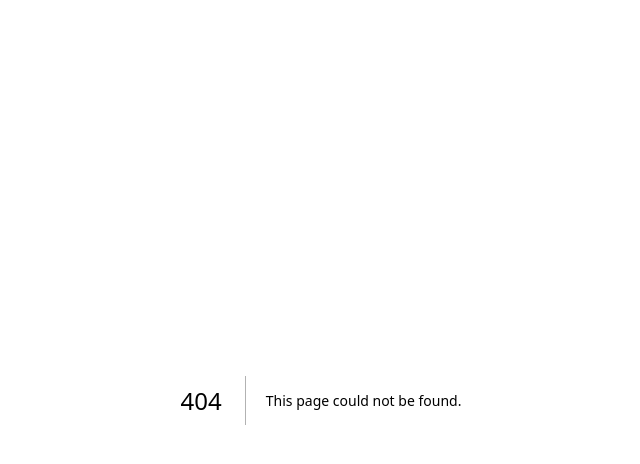
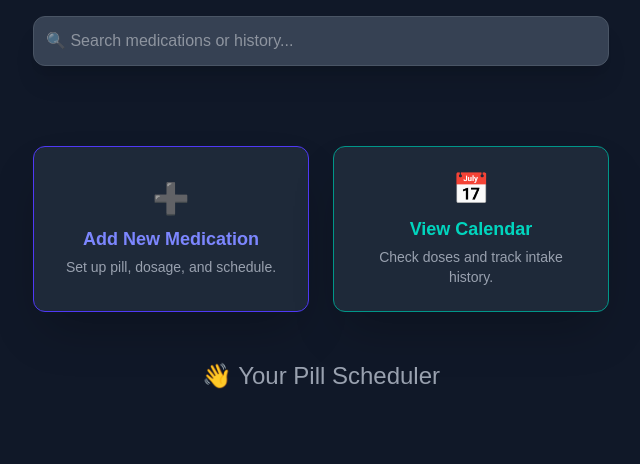
Before and after one commit to Sumiksh/PillReminders, a Next.js app: page /option in a window 1280 px wide. Before the commit this address had no page. Shown: the top 464 px of the page, without its empty margins (319-959 px from the left). Built offline with nearby package versions, Linux system fonts and the light colour scheme.

Commit message:
created landing page. Need to fix auth

```diff
--- a/package.json
+++ b/package.json
@@ -10,6 +10,7 @@
   },
   "dependencies": {
     "next": "16.0.10",
+    "next-auth": "^4.24.13",
     "react": "19.2.1",
     "react-dom": "19.2.1",
     "react-router-dom": "^7.10.1"
--- /dev/null
+++ b/src/app/dashboard/page.js
@@ -0,0 +1,93 @@
+// src/app/dashboard/page.js
+
+'use client';
+
+import React from 'react';
+import { useRouter } from 'next/navigation';
+// Import NextAuth client functions to check session status
+import { useSession, signOut } from 'next-auth/react';
+
+function DashboardPage() {
+  const router = useRouter();
+  // 1. Check the session status
+  const { data: session, status } = useSession();
+
+  const handleNavigate = (path) => {
+    router.push(path);
+  };
+
+  // 2. Handle Loading and Unauthenticated States
+  if (status === 'loading') {
+    return (
+      <div className="min-h-screen bg-gray-900 text-gray-100 flex items-center justify-center">
+        <p className="text-xl text-indigo-400">Loading Session...</p>
+      </div>
+    );
+  }
+
+  // If the user is not authenticated, redirect them back to the login page
+  if (status === 'unauthenticated') {
+    // Optionally redirect immediately or show a link to login
+    router.push('/');
+    return null;
+  }
+
+  // --- 3. Render Dashboard for Authenticated Users ---
+  // The 'session' object is now guaranteed to contain user data (email, name, image, etc.)
+
+  return (
+    // Outer container: Full screen height, centered content, dark background
+    <div className="min-h-screen bg-gray-900 text-gray-100 flex flex-col items-center p-4">
+
+      {/* Header with User Info and Logout */}
+      <div className="w-full max-w-xl flex justify-between items-center mb-8">
+        <h2 className="text-xl font-light text-gray-400">
+          Welcome, {session?.user?.name?.split(' ')[0] || 'User'}!
+        </h2>
+        <button
+          onClick={() => signOut({ callbackUrl: '/' })}
+          className="py-1 px-3 bg-red-600 text-sm rounded-lg hover:bg-red-700 transition"
+        >
+          Logout
+        </button>
+      </div>
+
+      {/* Search Box on Top */}
+      <div className="w-full max-w-xl mb-8">
+        <input
+          type="text"
+          placeholder="🔍 Search medications or history..."
+          className="w-full p-3 rounded-xl bg-gray-700 text-gray-200 border border-gray-600 focus:border-indigo-500 focus:ring-1 focus:ring-indigo-500 shadow-xl transition"
+        />
+      </div>
+
+      {/* Quick Action Buttons Container */}
+      <div className="flex flex-col sm:flex-row gap-6 w-full max-w-xl justify-center">
+
+        {/* Action 1: Add Medication Card */}
+        <button
+          className="flex-1 p-6 bg-gray-800 border border-indigo-600 rounded-xl shadow-2xl hover:bg-gray-700 transition duration-300 ease-in-out transform hover:scale-[1.02]"
+          onClick={() => handleNavigate('/add-medication')}
+        >
+          <div className="text-3xl mb-2">➕</div>
+          <p className="text-lg font-bold text-indigo-400">Add New Medication</p>
+          <p className="text-sm text-gray-400 mt-1">Set up pill, dosage, and schedule.</p>
+        </button>
+
+        {/* Action 2: Calendar View Card */}
+        <button
+          className="flex-1 p-6 bg-gray-800 border border-teal-600 rounded-xl shadow-2xl hover:bg-gray-700 transition duration-300 ease-in-out transform hover:scale-[1.02]"
+          onClick={() => handleNavigate('/calendar')}
+        >
+          <div className="text-3xl mb-2">📅</div>
+          <p className="text-lg font-bold text-teal-400">View Calendar</p>
+          <p className="text-sm text-gray-400 mt-1">Check doses and track intake history.</p>
+        </button>
+      </div>
+    </div>
+  );
+}
+
+// NOTE: You must wrap your entire application with <SessionProvider>
+// (usually in your main layout file) for useSession() to work.
+export default DashboardPage;
--- /dev/null
+++ b/src/app/option/page.js
@@ -0,0 +1,61 @@
+// src/app/page.js
+
+'use client';
+
+import React from 'react';
+import { useRouter } from 'next/navigation'; // Using standard Next.js router
+
+function LandingPage() {
+  const router = useRouter();
+
+  const handleNavigate = (path) => {
+    router.push(path);
+  };
+
+  return (
+    // Outer container: Full screen height, centered content, dark background
+    <div className="min-h-screen bg-gray-900 text-gray-100 flex flex-col items-center p-4">
+
+      {/* Search Box on Top */}
+      <div className="w-full max-w-xl mb-20">
+        <input
+          type="text"
+          placeholder="🔍 Search medications or history..."
+          className="w-full p-3 rounded-xl bg-gray-700 text-gray-200 border border-gray-600 focus:border-indigo-500 focus:ring-1 focus:ring-indigo-500 shadow-xl transition"
+        />
+      </div>
+
+      {/* Quick Action Buttons Container */}
+      {/* Flex container to center items, space out, and keep them in one row */}
+      <div className="flex flex-col sm:flex-row gap-6 w-full max-w-xl justify-center">
+
+        {/* Action 1: Add Medication Card */}
+        <button
+          className="flex-1 p-6 bg-gray-800 border border-indigo-600 rounded-xl shadow-2xl hover:bg-gray-700 transition duration-300 ease-in-out transform hover:scale-[1.02]"
+          onClick={() => handleNavigate('/add-medication')}
+        >
+          <div className="text-3xl mb-2">➕</div>
+          <p className="text-lg font-bold text-indigo-400">Add New Medication</p>
+          <p className="text-sm text-gray-400 mt-1">Set up pill, dosage, and schedule.</p>
+        </button>
+
+        {/* Action 2: Calendar View Card */}
+        <button
+          className="flex-1 p-6 bg-gray-800 border border-teal-600 rounded-xl shadow-2xl hover:bg-gray-700 transition duration-300 ease-in-out transform hover:scale-[1.02]"
+          onClick={() => handleNavigate('/calendar')}
+        >
+          <div className="text-3xl mb-2">📅</div>
+          <p className="text-lg font-bold text-teal-400">View Calendar</p>
+          <p className="text-sm text-gray-400 mt-1">Check doses and track intake history.</p>
+        </button>
+
+      </div>
+
+      {/* Welcome Text centered */}
+      <h2 className="mt-12 text-2xl font-light text-gray-400">👋 Your Pill Scheduler</h2>
+
+    </div>
+  );
+}
+
+export default LandingPage;
--- a/src/app/page.js
+++ b/src/app/page.js
@@ -2,60 +2,83 @@
 
 'use client';
 
-import React from 'react';
-import { useRouter } from 'next/navigation'; // Using standard Next.js router
+import React, { useState } from 'react';
+import { useRouter } from 'next/navigation';
+// --- Import NextAuth Client functions ---
+import { signIn } from 'next-auth/react';
 
-function LandingPage() {
+function AuthPage() {
   const router = useRouter();
+  const [isLoading, setIsLoading] = useState(false);
 
-  const handleNavigate = (path) => {
-    router.push(path);
+  /**
+   * Handles the click event to initiate the Google OAuth sign-in flow.
+   */
+  const handleGoogleSignIn = async () => {
+    setIsLoading(true);
+
+    try {
+      // 1. Call signIn, specifying the provider ('google')
+      // and redirecting to the dashboard on success.
+      const result = await signIn('google', {
+        redirect: false, // Prevents full page reload/redirect from the hook itself
+        callbackUrl: '/dashboard' // Where to go after successful authentication
+      });
+
+      if (result && result.error) {
+        // Handle errors (e.g., user cancels, Google service error)
+        console.error("Google Sign-In Error:", result.error);
+        alert(`Authentication failed: ${result.error}`);
+      } else {
+        // If no error, the callback URL logic will take over the navigation
+        // If redirect:false is used, manually push to the dashboard on success
+        if (result && !result.error) {
+            router.push('/dashboard');
+        }
+      }
+
+    } catch (error) {
+      console.error("Sign-in process failed:", error);
+      alert("An unexpected error occurred during sign-in.");
+    } finally {
+      setIsLoading(false);
+    }
   };
 
   return (
-    // Outer container: Full screen height, centered content, dark background
-    <div className="min-h-screen bg-gray-900 text-gray-100 flex flex-col items-center p-4">
+    // Outer container: Dark theme, centered
+    <div className="min-h-screen bg-gray-900 text-gray-100 flex items-center justify-center p-4">
 
-      {/* Search Box on Top */}
-      <div className="w-full max-w-xl mb-20">
-        <input
-          type="text"
-          placeholder="🔍 Search medications or history..."
-          className="w-full p-3 rounded-xl bg-gray-700 text-gray-200 border border-gray-600 focus:border-indigo-500 focus:ring-1 focus:ring-indigo-500 shadow-xl transition"
-        />
-      </div>
+      <div className="w-full max-w-sm bg-gray-800 p-8 rounded-xl shadow-2xl border border-indigo-700 text-center">
 
-      {/* Quick Action Buttons Container */}
-      {/* Flex container to center items, space out, and keep them in one row */}
-      <div className="flex flex-col sm:flex-row gap-6 w-full max-w-xl justify-center">
+        <h1 className="text-3xl font-bold mb-4 text-indigo-400">Pill Scheduler</h1>
+        <p className="text-gray-400 mb-8">Secure access via your preferred provider.</p>
 
-        {/* Action 1: Add Medication Card */}
+        {/* OAuth Button (Google Example) */}
         <button
-          className="flex-1 p-6 bg-gray-800 border border-indigo-600 rounded-xl shadow-2xl hover:bg-gray-700 transition duration-300 ease-in-out transform hover:scale-[1.02]"
-          onClick={() => handleNavigate('/add-medication')}
+          type="button"
+          onClick={handleGoogleSignIn}
+          disabled={isLoading}
+          className="w-full p-3 bg-red-600 text-white font-bold rounded-lg hover:bg-red-700 transition disabled:bg-red-900 flex items-center justify-center space-x-2"
         >
-          <div className="text-3xl mb-2">➕</div>
-          <p className="text-lg font-bold text-indigo-400">Add New Medication</p>
-          <p className="text-sm text-gray-400 mt-1">Set up pill, dosage, and schedule.</p>
+          {isLoading ? (
+            'Redirecting...'
+          ) : (
+            <>
+              {/* Note: You would typically use a proper SVG icon here */}
+              <span>G</span>
+              <span>Sign in with Google</span>
+            </>
+          )}
         </button>
 
-        {/* Action 2: Calendar View Card */}
-        <button
-          className="flex-1 p-6 bg-gray-800 border border-teal-600 rounded-xl shadow-2xl hover:bg-gray-700 transition duration-300 ease-in-out transform hover:scale-[1.02]"
-          onClick={() => handleNavigate('/calendar')}
-        >
-          <div className="text-3xl mb-2">📅</div>
-          <p className="text-lg font-bold text-teal-400">View Calendar</p>
-          <p className="text-sm text-gray-400 mt-1">Check doses and track intake history.</p>
-        </button>
+        <div className="mt-8 text-sm text-gray-500">
+            By signing in, you agree to our terms of service.
+        </div>
 
       </div>
-
-      {/* Welcome Text centered */}
-      <h2 className="mt-12 text-2xl font-light text-gray-400">👋 Your Pill Scheduler</h2>
-
     </div>
   );
 }
 
-export default LandingPage;
+export default AuthPage;
```
Also changed, not shown: 1 other file (tests, documents, lock files or other folders).
